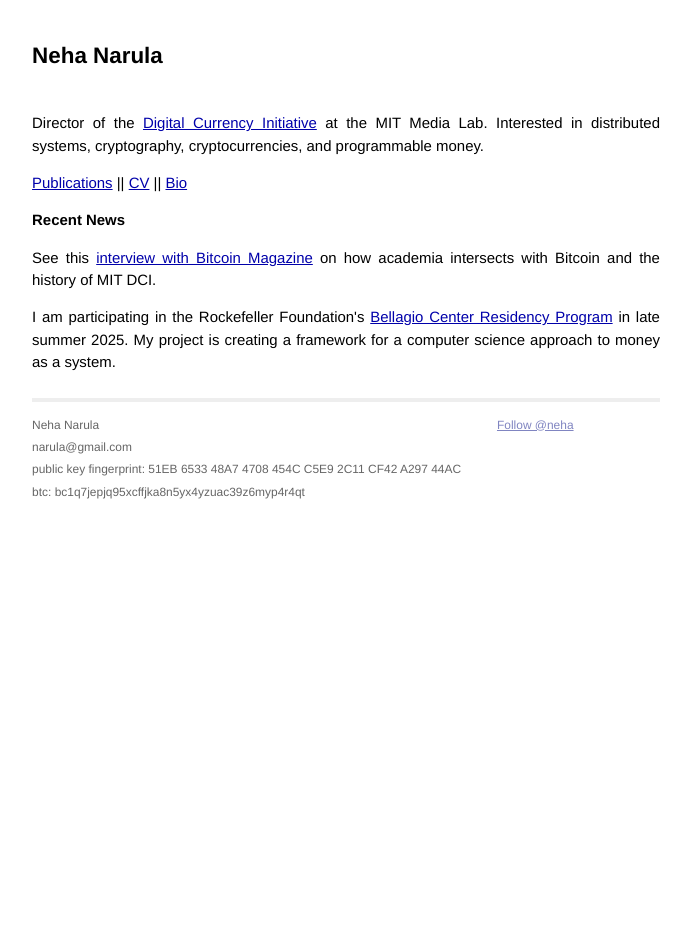
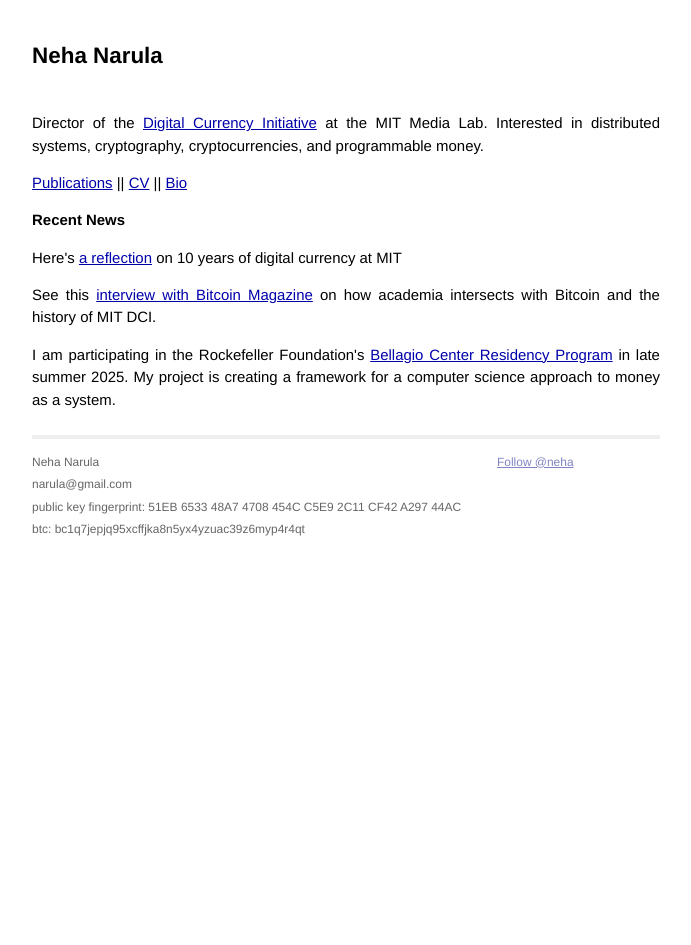
Before and after one commit to narula/narula.github.io, a Jekyll site: the page built from index.html, in a window 1280 px wide. Shown: the whole page, without its empty margins (294-985 px from the left). Built offline with Jekyll 4.4.1, drawn with Linux system fonts in a browser that asks for light colours; comment, search, counter and statistics services are not loaded.

Commit message:
link post on homepage

```diff
--- a/index.html
+++ b/index.html
@@ -10,6 +10,8 @@ cryptocurrencies, and programmable money.
 <p><a href="publications.html">Publications</a> || <a href="assets/cv.pdf">CV</a> || <a href="bio">Bio</a>
 
 <h3>Recent News</h3>
+
+<p>Here's <a href="https://nehanarula.org/2025/05/15/decade-of-digital-currency.html">a reflection</a> on 10 years of digital currency at MIT</p>
 
 <p>See this <a href="https://bitcoinmagazine.com/culture/mit-dci-director-neha-narula-how-academia-interacts-with-the-bitcoin-ecosystem">interview with Bitcoin Magazine</a> on how academia intersects with Bitcoin and the history of MIT DCI.
 
```
